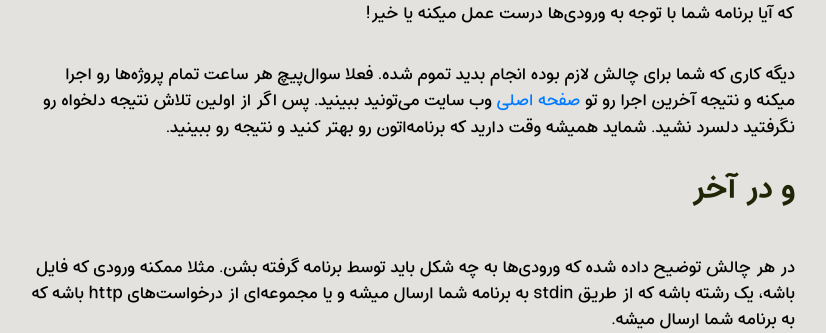
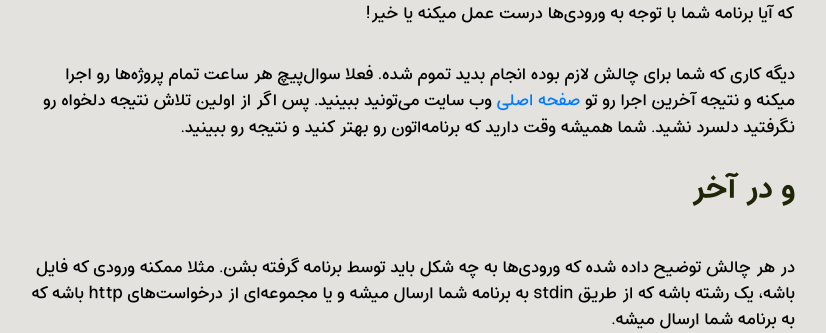
Before and after one commit to soallpeach/soallpeach-api, a Django app: page /participation in a window 1280 px wide. Shown: the part 1132-1465 px from the top of the page, without its empty margins (229-1055 px from the left). Run offline with Django 3.2, Linux system fonts and the light colour scheme; some libraries are stand-ins or nearby versions.

Commit message:
fix typo

```diff
--- a/scores/templates/participation.html
+++ b/scores/templates/participation.html
@@ -106,7 +106,7 @@
     </a>
     وب سایت می‌تونید ببینید.
     پس اگر از اولین تلاش نتیجه دلخواه رو نگرفتید دلسرد نشید.
-    شماید همیشه وقت دارید که برنامه‌اتون رو بهتر کنید و نتیجه رو ببینید.
+    شما همیشه وقت دارید که برنامه‌اتون رو بهتر کنید و نتیجه رو ببینید.
 </p>
 
 <h2 class="step-challenge text-right font-weight-bold">و در آخر </h2>
```
